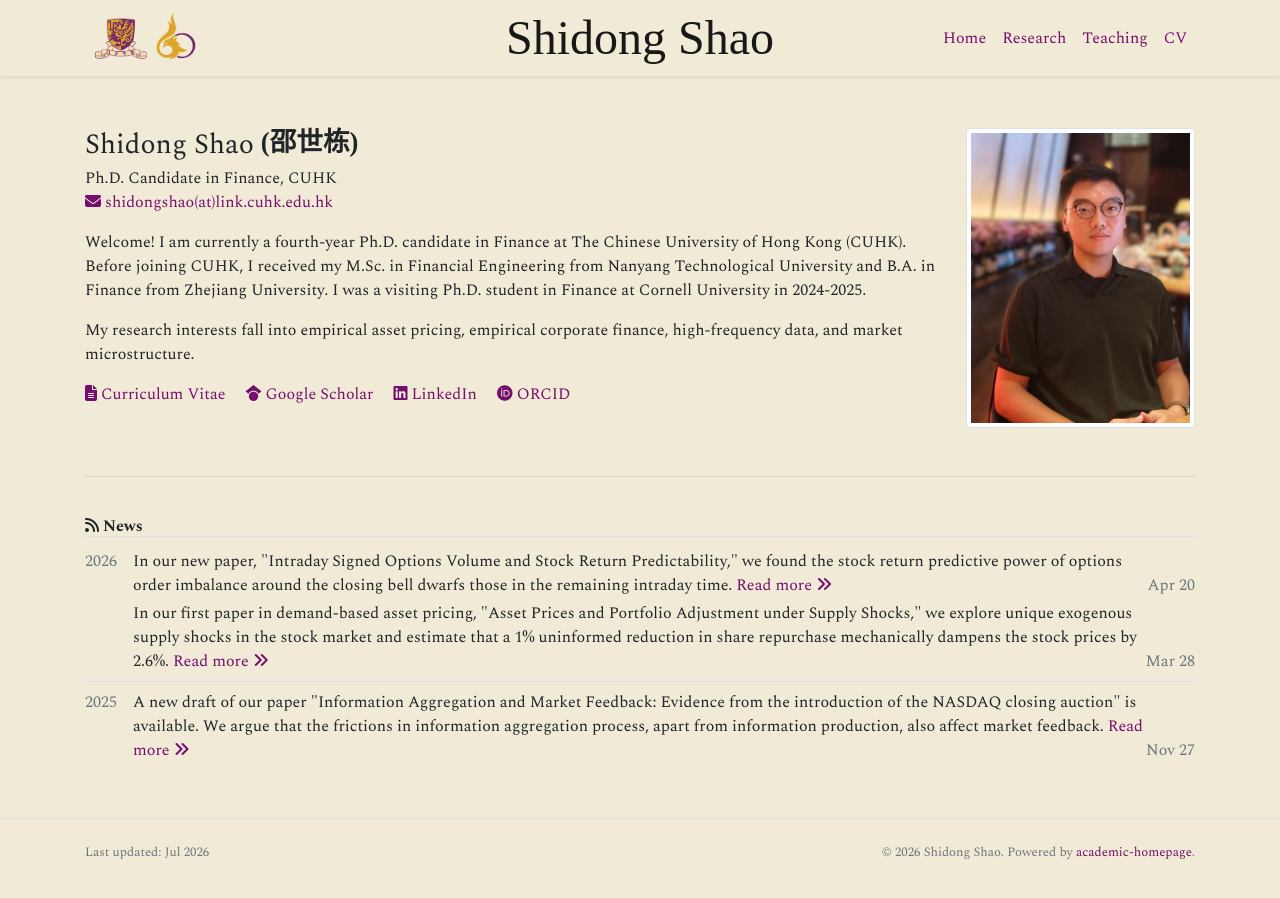
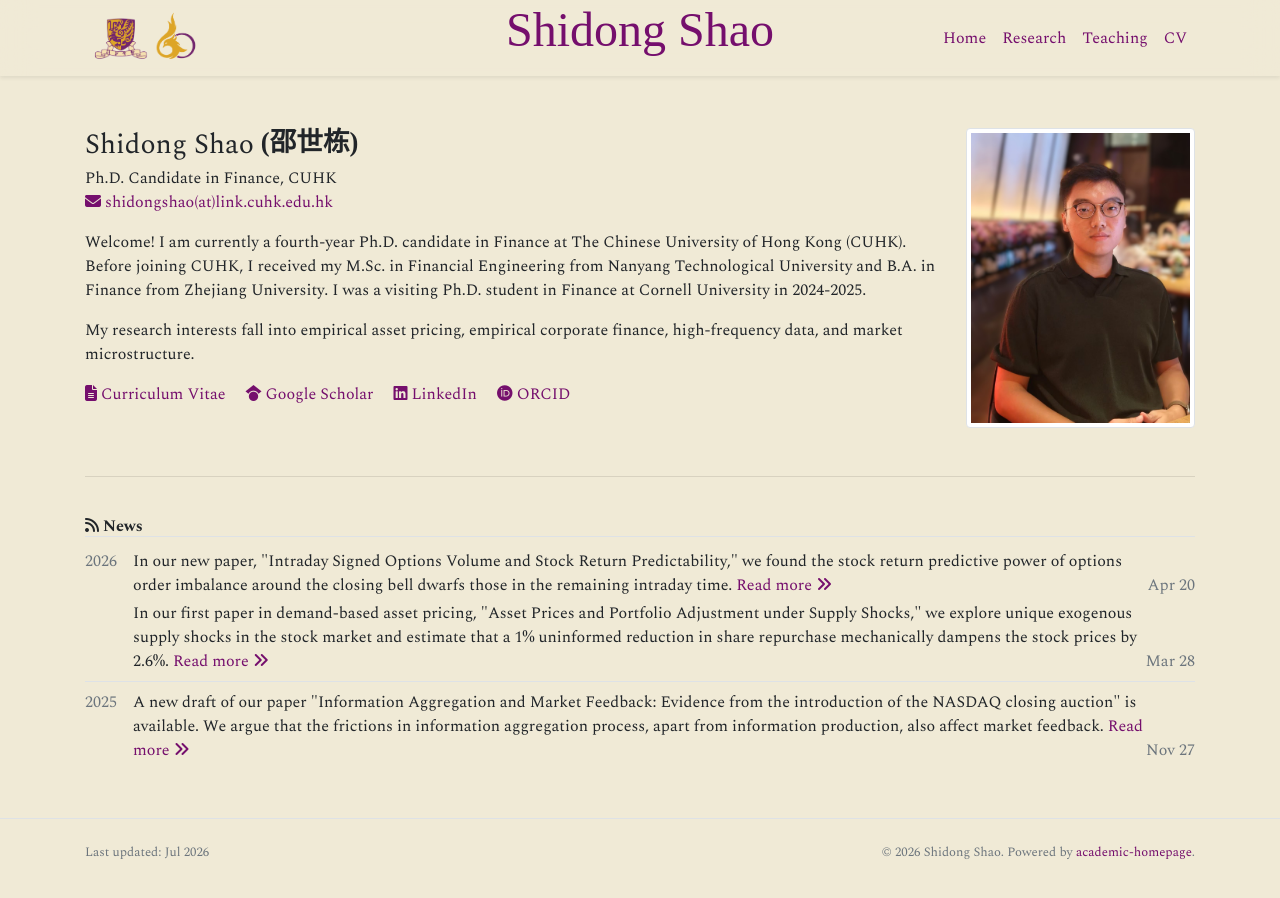
Before and after one commit to shidongshao/shidongshao.github.io, a Jekyll site: the page built from index.html, in a window 1280 px wide. Built offline with Jekyll 4.4.1, drawn with Linux system fonts in a browser that asks for light colours; nearby versions of some CDN libraries; some web fonts are replaced; a style sheet for code colours, icons or effects is not loaded.

Commit message:
Update personal website

```diff
--- a/_includes/navbar.html
+++ b/_includes/navbar.html
@@ -6,14 +6,8 @@
             alt="Logo"
             style="width: 120px; height: 60px; object-fit: cover; margin-right: 8px;">
 
-        <a class="navbar-brand mrs-saint-delafield-regular"
-           style="
-               position: absolute;
-               left: 50%;
-               transform: translateX(-50%);
-               margin: 0;
-               white-space: nowrap;
-           ">
+        <a class="navbar-brand navbar-signature mrs-saint-delafield-regular"
+        href="{{ '/' | relative_url }}">
             {{ site.data.profile.navbar_name }}
         </a>
 
--- a/assets/css/global.css
+++ b/assets/css/global.css
@@ -51,6 +51,32 @@ h1, h2, h3, h4, h5, h6,
     backdrop-filter: blur(16px);
     -webkit-backdrop-filter: blur(16px);
     font-size: 100%;
+}
+
+.navbar-signature {
+    position: absolute;
+    left: 50%;
+    top: 30px;
+    transform: translate(-50%, -50%);
+    margin: 0 !important;
+
+    font-size: 3rem;
+    font-weight: 400;
+    line-height: 1;
+    white-space: nowrap;
+
+    z-index: 10;
+}
+
+/* 手机屏幕 */
+@media (max-width: 575.98px) {
+    .navbar-signature {
+        top: 30px;
+        font-size: 2rem;
+        max-width: 45%;
+        overflow: hidden;
+        text-overflow: ellipsis;
+    }
 }
 
 .mrs-saint-delafield-regular {
--- a/cv.html
+++ b/cv.html
@@ -20,7 +20,7 @@ navbar_title: CV
         <div class="my-0 p-0">
             <iframe
                 src="/assets/files/ShidongSHAO_CV.pdf"
-                width="100%"
+                width="80%"
                 height="500px"
                 style="border: none; border-radius: 10px;">
             </iframe>
```
